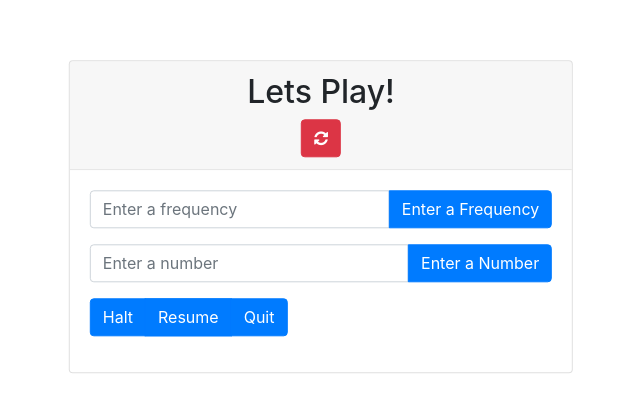
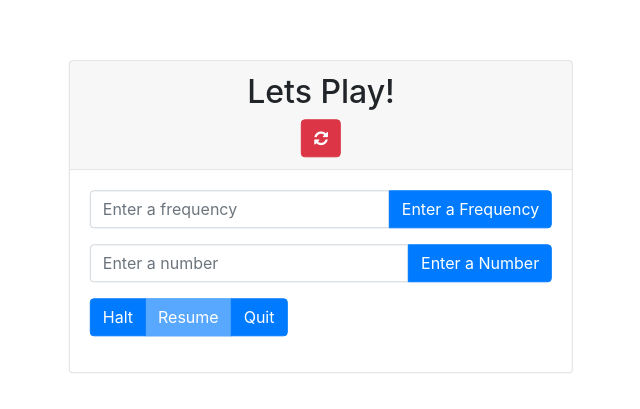
Before and after one commit to kkarandikar0807/fortherecord, an Angular app: page /game in a window 1280 px wide. Shown: the part 183-592 px from the top of the page, without its empty margins (319-959 px from the left). Built offline with nearby package versions, Linux system fonts and the light colour scheme.

Commit message:
some minor additions
additions

```diff
--- a/src/app/components/game/game.component.html
+++ b/src/app/components/game/game.component.html
@@ -22,7 +22,7 @@
     <div class="input-group mb-3">
       <div class="btn-group" role="group" aria-label="Basic example">
         <button class="btn btn-primary" type="button" (click)="halt()">Halt</button>
-        <button class="btn btn-primary" type="button" (click)="resume()">Resume</button>
+        <button [disabled]="isResumeDisabled" class="btn btn-primary" type="button" (click)="resume()">Resume</button>
         <button class="btn btn-primary" type="button" (click)="quit()">Quit</button>
       </div>
     </div>
--- a/src/app/components/game/game.component.ts
+++ b/src/app/components/game/game.component.ts
@@ -16,6 +16,7 @@ export class GameComponent implements OnInit {
   numAndFrequency: Map<number, number> = new Map();
   isFrequencyInputDisabled = false;
   sortedMap: Map<number, number>;
+  isResumeDisabled = true;
 
   toast: ToastrService;
   router: Router;
@@ -54,7 +55,8 @@ export class GameComponent implements OnInit {
   }
 
   resume(): void {
-      this.enterFrequency();
+    this.isResumeDisabled = true;
+    this.enterFrequency();
   }
 
   enterNumber(): void {
@@ -95,6 +97,7 @@ export class GameComponent implements OnInit {
 
   halt() {
     clearInterval(this.interval);
+    this.isResumeDisabled = false;
   }
 
   resetGame() {
@@ -107,7 +110,11 @@ export class GameComponent implements OnInit {
 
   quit() {
     this.halt();
-    this.router.navigate(['thank-you'], {state: {numbersAndFrequency: this.sortedMap}});
+    if (this.sortedMap === null || this.sortedMap === undefined) {
+      this.toast.error('Please play the game before you quit!!');
+    } else {
+      this.router.navigate(['thank-you'], {state: {numbersAndFrequency: this.sortedMap}});
+    }
   }
 
   ngOnInit() { }
```
